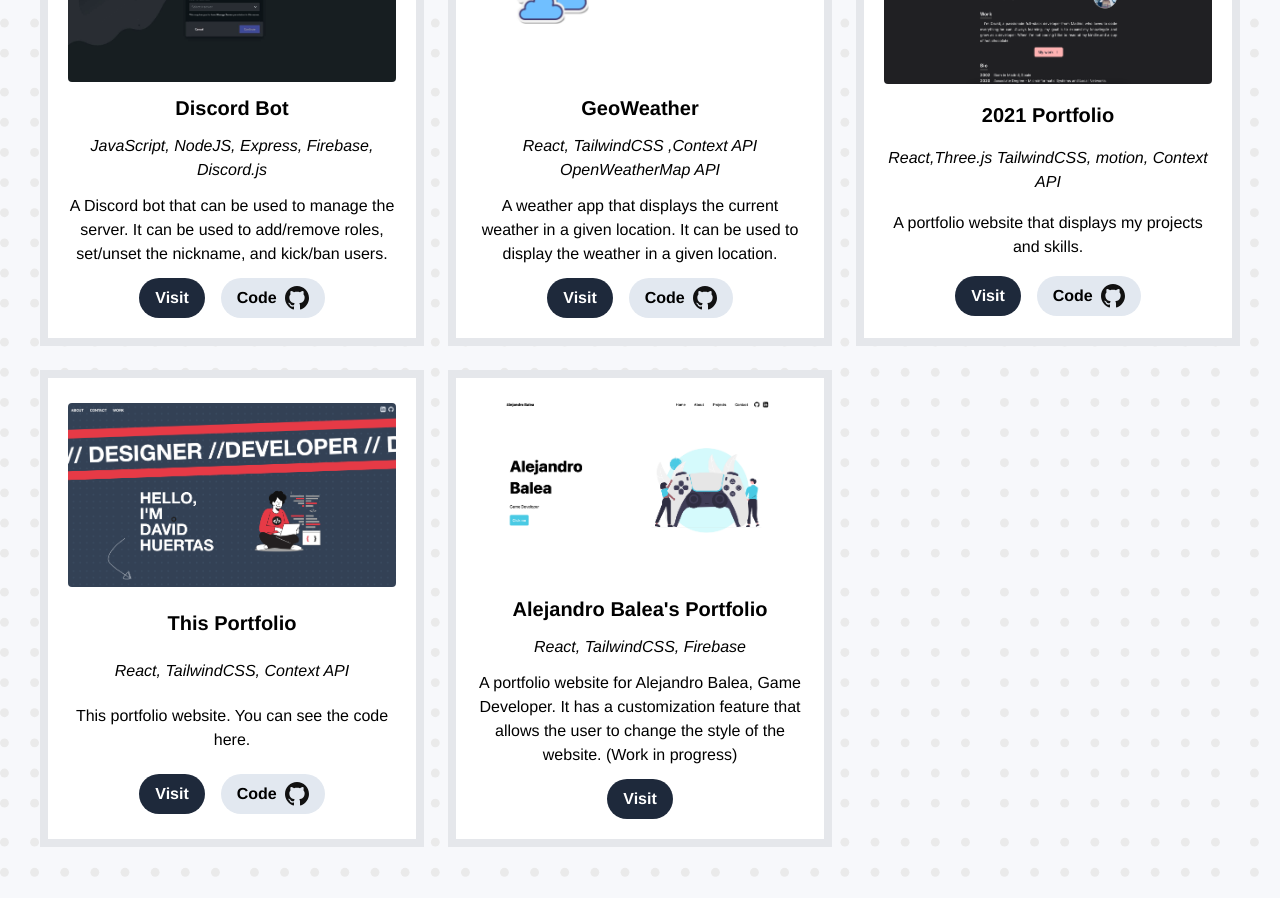
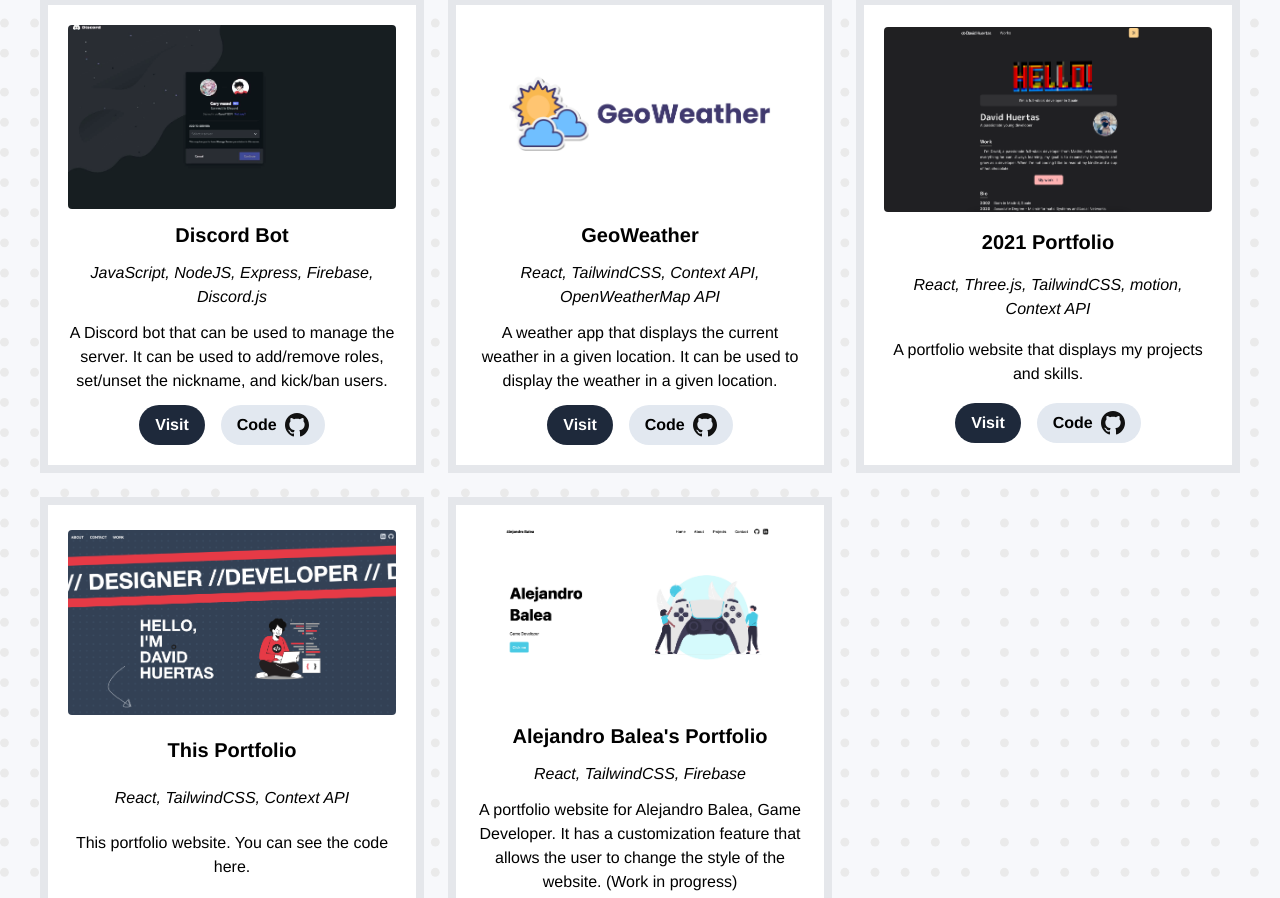
Before and after one commit to ikurotime/portfolio-2022, a React (Vite) app: page / in a window 1280 px wide. Shown: the part 2180-3078 px from the top of the page. Built offline with nearby package versions, Linux system fonts and the light colour scheme.

Commit message:
Fix(Unused Style and Text bug)

```diff
--- a/src/components/Sections/ProjectSection.tsx
+++ b/src/components/Sections/ProjectSection.tsx
@@ -13,7 +13,7 @@
     },
     {
       title: "GeoWeather",
-      techStack: "React, TailwindCSS ,Context API OpenWeatherMap API",
+      techStack: "React, TailwindCSS, Context API, OpenWeatherMap API",
       description: "A weather app that displays the current weather in a given location. It can be used to display the weather in a given location.",
       github: "https://github.com/ikurotime/GeoWeather",
       image: "GeoWeather",
@@ -21,7 +21,7 @@
     },
     {
       title: "2021 Portfolio",
-      techStack: "React,Three.js TailwindCSS, motion, Context API",
+      techStack: "React, Three.js, TailwindCSS, motion, Context API",
       description: "A portfolio website that displays my projects and skills.",
       github: "https://github.com/ikurotime/dh-homepage",
       image: "2021Portfolio",
--- a/src/components/Sections/TechSection.tsx
+++ b/src/components/Sections/TechSection.tsx
@@ -2,7 +2,7 @@
 import TechStack from '../Common/TechStack';
 export default function TechSection() {
   return (
-    <section id="tech" className="relative flex  lg:mt-0 flex-col items-center h-auto lg:h-[70vh] px-10  ">
+    <section id="tech" className="relative flex flex-col items-center h-auto px-10 lg:mt-0 ">
         <div className='flex flex-col-reverse items-center justify-center w-full md:flex-row'>
         <TechStack />
         <div className='grid place-items-center'>
```
